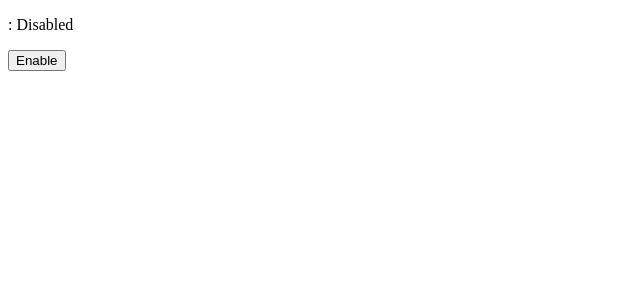
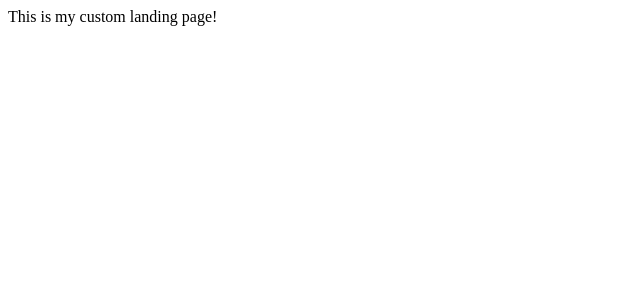
Before and after one commit to adamkalbouneh/ltp-smart-speaker-manager, a React (Create React App) app in the folder client/: page / in a window 1280 px wide. Shown: the top 300 px of the page, without its empty margins (0-640 px from the left). Built offline with nearby package versions, Linux system fonts and the light colour scheme.

Commit message:
made custom landing page + setup react router

```diff
--- a/client/package.json
+++ b/client/package.json
@@ -10,6 +10,7 @@
     "axios": "^1.3.4",
     "react": "^18.2.0",
     "react-dom": "^18.2.0",
+    "react-router-dom": "^6.9.0",
     "react-scripts": "5.0.1",
     "web-vitals": "^2.1.4"
   },
--- /dev/null
+++ b/client/public/landing_page.html
@@ -0,0 +1,6 @@
+<!DOCTYPE html>
+<html lang="en">
+  <body>
+    <h1>Landing Page</h1>
+  </body>
+</html>
--- a/client/src/App.js
+++ b/client/src/App.js
@@ -1,25 +1,17 @@
 import React, { useState } from 'react';
 import axios from 'axios';
+import { BrowserRouter as Router, Route, Routes } from 'react-router-dom'
+import LandingPage from "./components/LandingPage.js";
 
-function SkillToggle(props) {
-  const [enabled, setEnabled] = useState(props.enabled);
 
-  const toggleSkill = () => {
-    // Build the request URL for the Flask server
-    const url = `/skill/${props.skillName}`;
-
-    // Send the request to the Flask server with the skill state
-    axios.post(url, { state: !enabled })
-      .then(response => setEnabled(response.data.enabled))
-      .catch(error => console.error(error));
-  };
-
+const App = () => {
   return (
-    <div>
-      <p>{props.skillName}: {enabled ? 'Enabled' : 'Disabled'}</p>
-      <button onClick={toggleSkill}>{enabled ? 'Disable' : 'Enable'}</button>
-    </div>
+    <Router>
+      <Routes>
+        <Route exact path="/" element={<LandingPage/>}/>
+      </Routes>
+    </Router>
   );
 }
 
-export default SkillToggle;
+export default App;
--- /dev/null
+++ b/client/src/components/LandingPage.js
@@ -0,0 +1,7 @@
+import React from "react";
+
+const LandingPage = () => {
+  return <div>This is my custom landing page!</div>;
+};
+
+export default LandingPage;
```
Also changed, not shown: client/src/components/DashboardHeader.js (added, +18 -0 lines), 2 other files (tests, documents, lock files or other folders).
